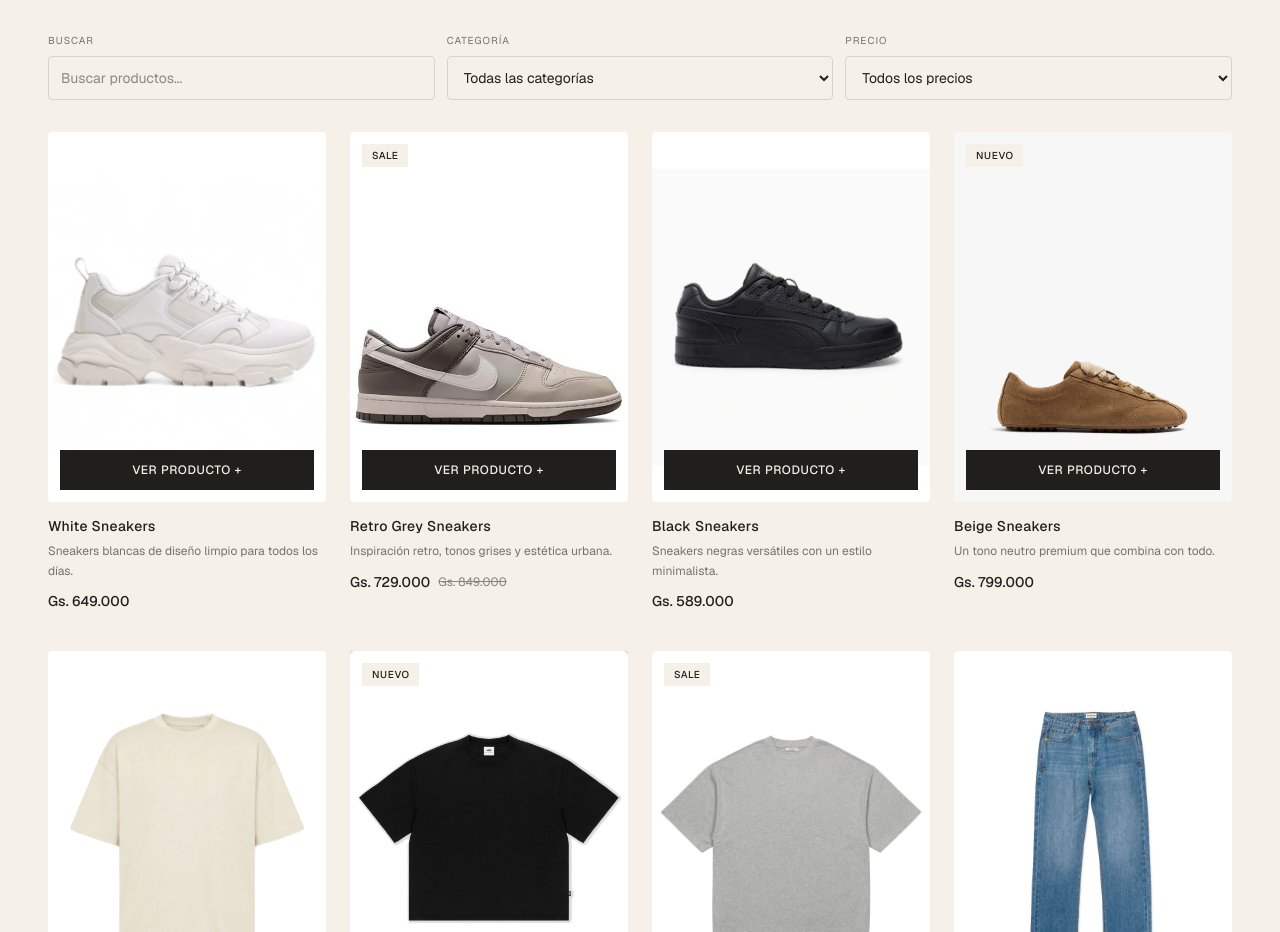
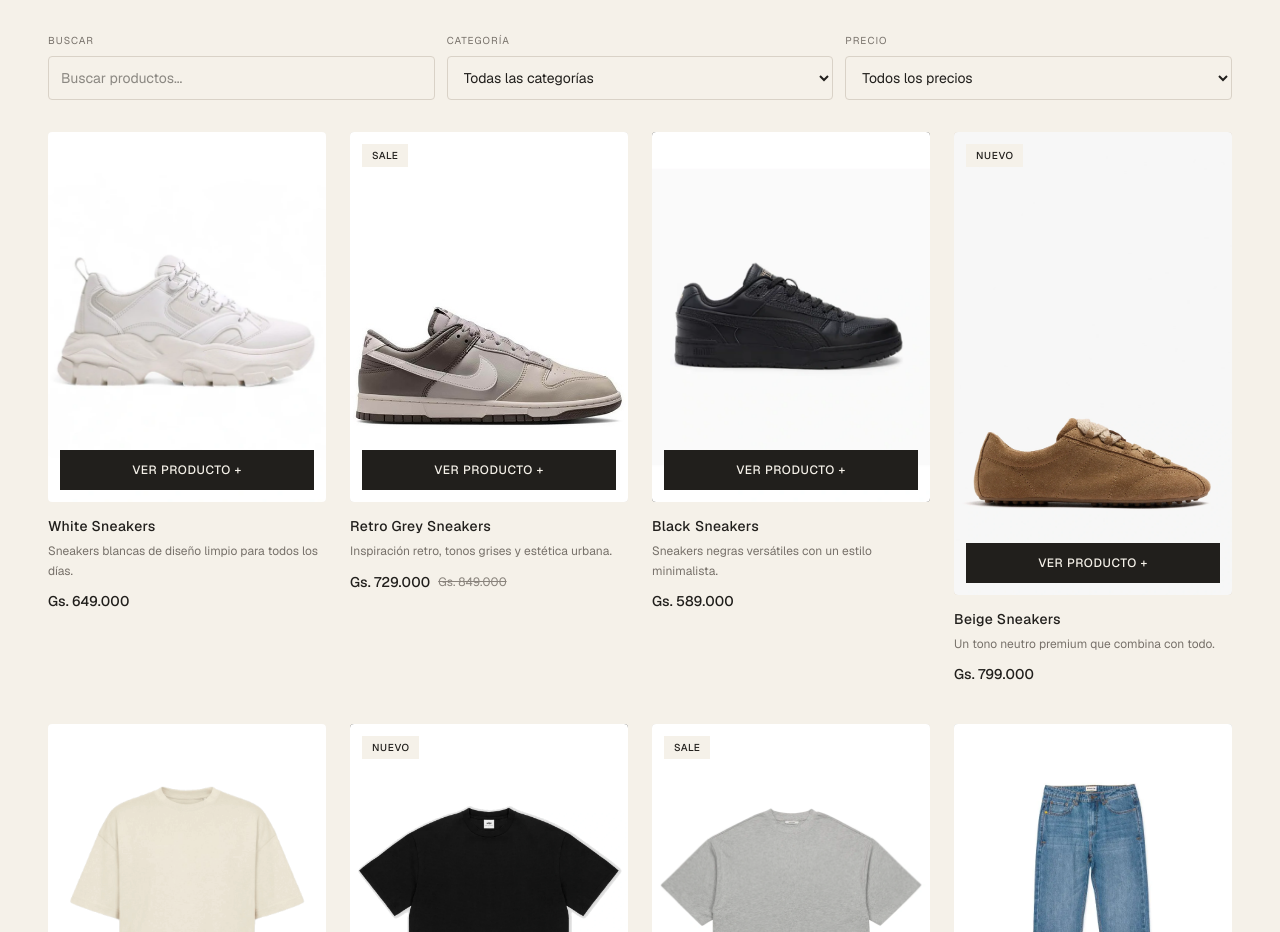
Before and after one commit to PiolAngel/offgrid-store, a Next.js app: page / in a window 1280 px wide. Shown: the part 1024-1956 px from the top of the page. Built offline with nearby package versions, Linux system fonts and the light colour scheme.

Commit message:
Give beige sneakers card more vertical space

```diff
--- a/src/components/ProductCard.tsx
+++ b/src/components/ProductCard.tsx
@@ -36,7 +36,9 @@ export default function ProductCard({ product }: ProductCardProps) {
           type="button"
           onClick={() => setIsModalOpen(true)}
           aria-label={`Ver detalles de ${product.name}`}
-          className="relative block aspect-[3/4] w-full overflow-hidden rounded-sm text-left"
+          className={`relative block w-full overflow-hidden rounded-sm text-left ${
+  product.slug === "beige-sneakers" ? "aspect-[3/5]" : "aspect-[3/4]"
+}`}
           style={{ backgroundColor }}
         >
           {product.image ? (
```
